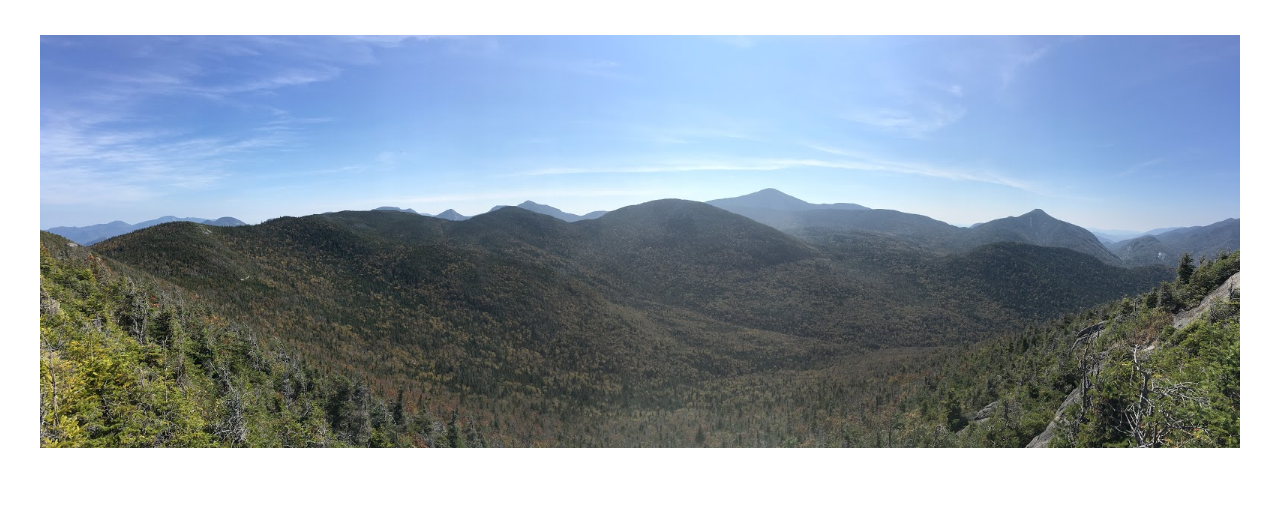
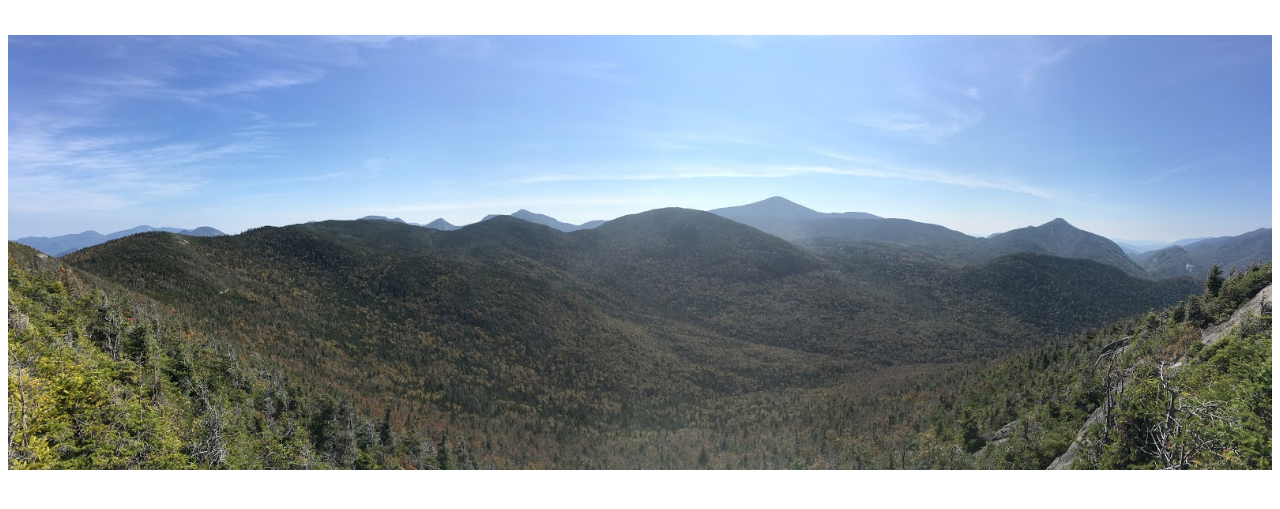
Before and after one commit to adirondacana/adirondacana, a plain HTML site: page index.html in a window 1280 px wide. Shown: the part 39-548 px from the top of the page. Drawn offline with Linux system fonts and the light colour scheme.

Commit message:
Update index.html

```diff
--- a/index.html
+++ b/index.html
@@ -7,7 +7,7 @@ html, body {
 
 img.one {
     height: auto;
-    width: 95%;
+    width: 100%;
 }
 
 
```
